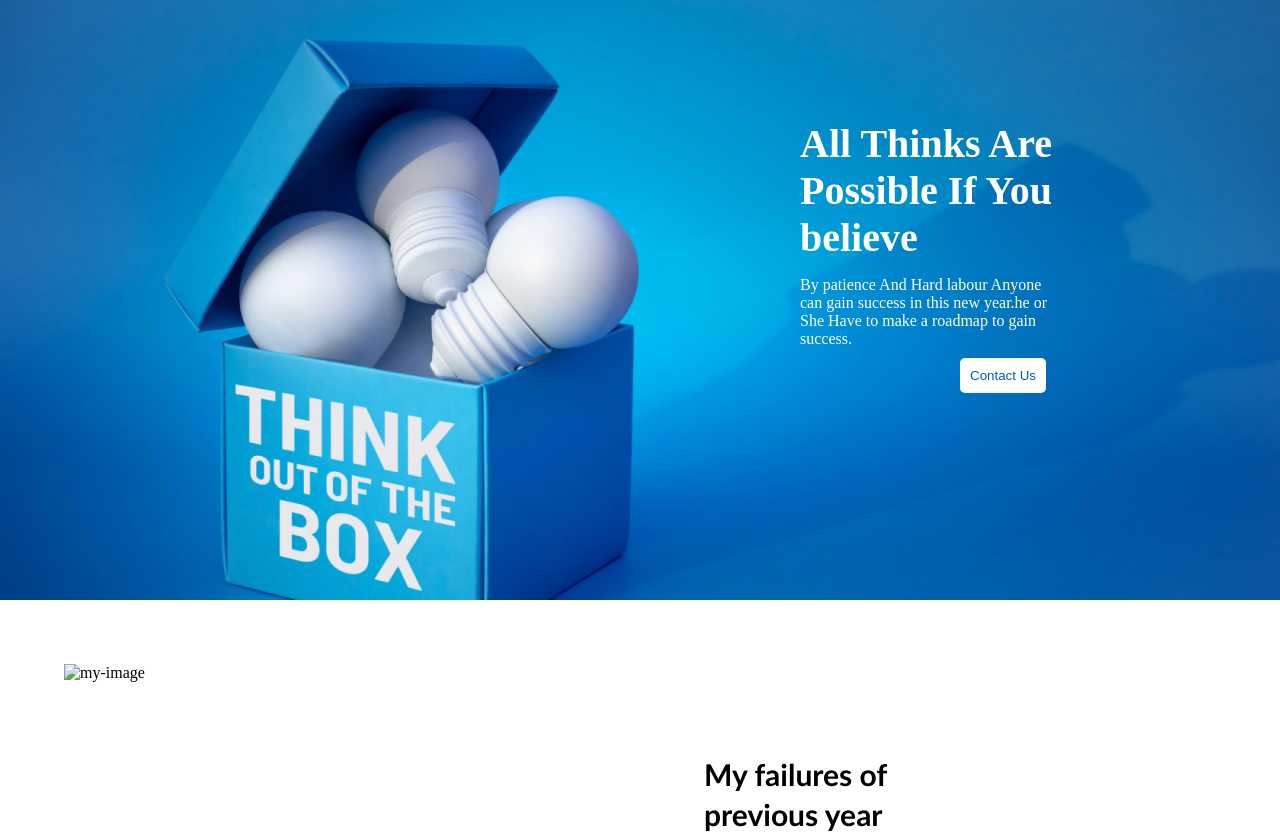
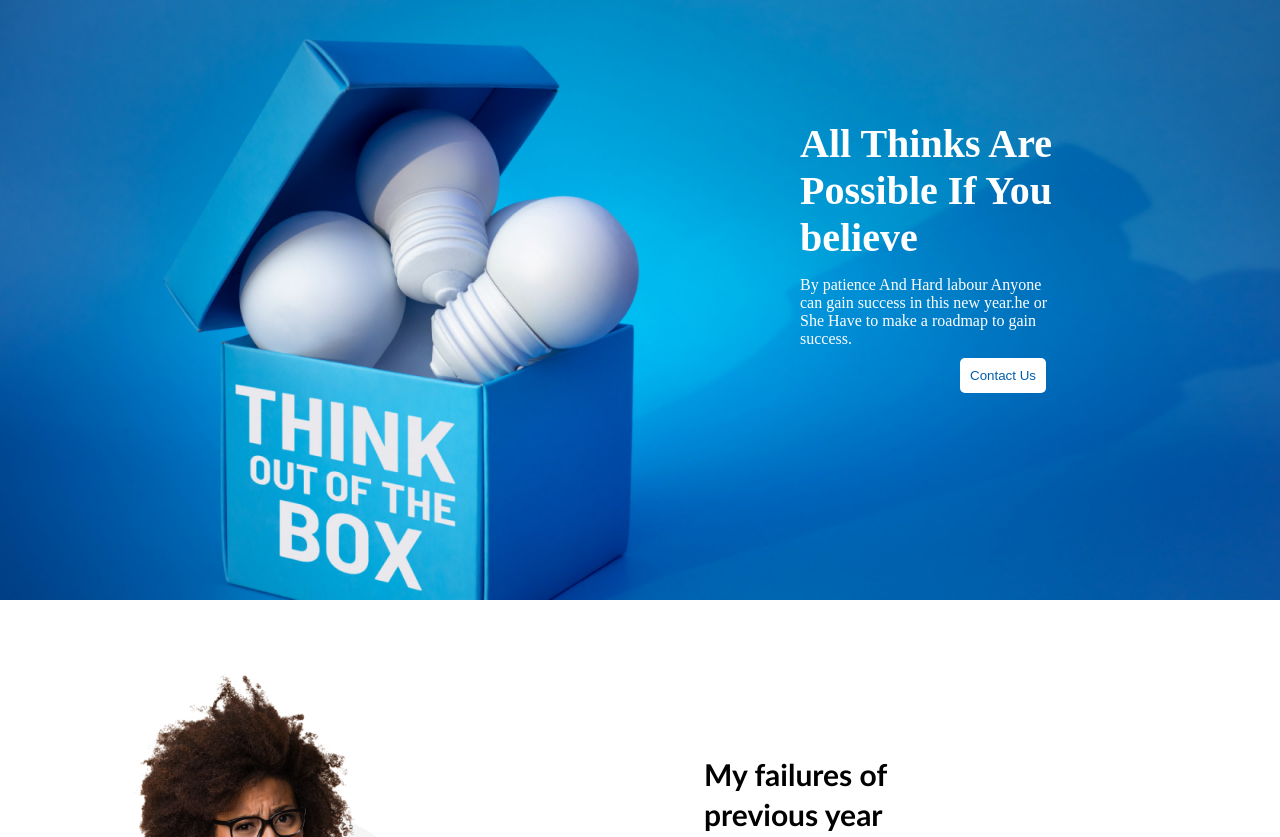
Before and after one commit to shakirmouri/new-year-new-hope-23, a plain HTML site: page index.html in a window 1280 px wide. Shown: the top 837 px of the page. Drawn offline with Linux system fonts and the light colour scheme; the site is published under a folder, as on GitHub Pages, so addresses that start at the root find nothing.

Commit message:
another process

```diff
--- a/index.html
+++ b/index.html
@@ -28,7 +28,7 @@
     <!-- previous year section -->
     <section class="previous-year flexible-container">
     <div class="half-width">
-      <img src="/images/person.png" alt="my-image">
+      <img src="./images/person.png" alt="my-image">
     </div>
     <div class="half-width">
      <h2>My failures of <br> previous year</h2>
```
